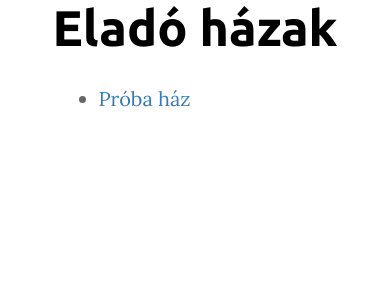
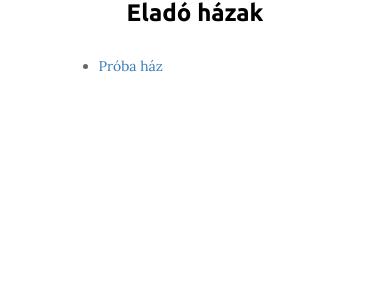
Before and after one commit to darabos/megingat, a Jekyll site: the page built from index.md, in a window 390 px wide. Shown: the top 300 px of the page. Built offline with Jekyll 4.4.1, drawn with Linux system fonts in a browser that asks for light colours; nearby versions of some CDN libraries.

Commit message:
Nyomtatásban és mobilon kisebb betűk.

```diff
--- a/style/elado.css
+++ b/style/elado.css
@@ -52,3 +52,21 @@
   color: white;
   text-shadow: 0 0 10px black;
 }
+
+@media (max-width: 700px) {
+  .content h1 {
+    font-size: 24px;
+  }
+  .content > * {
+    font-size: 14px;
+  }
+}
+
+@media print {
+  .content h1 {
+    font-size: 24pt;
+  }
+  .content > * {
+    font-size: 14pt;
+  }
+}
```
